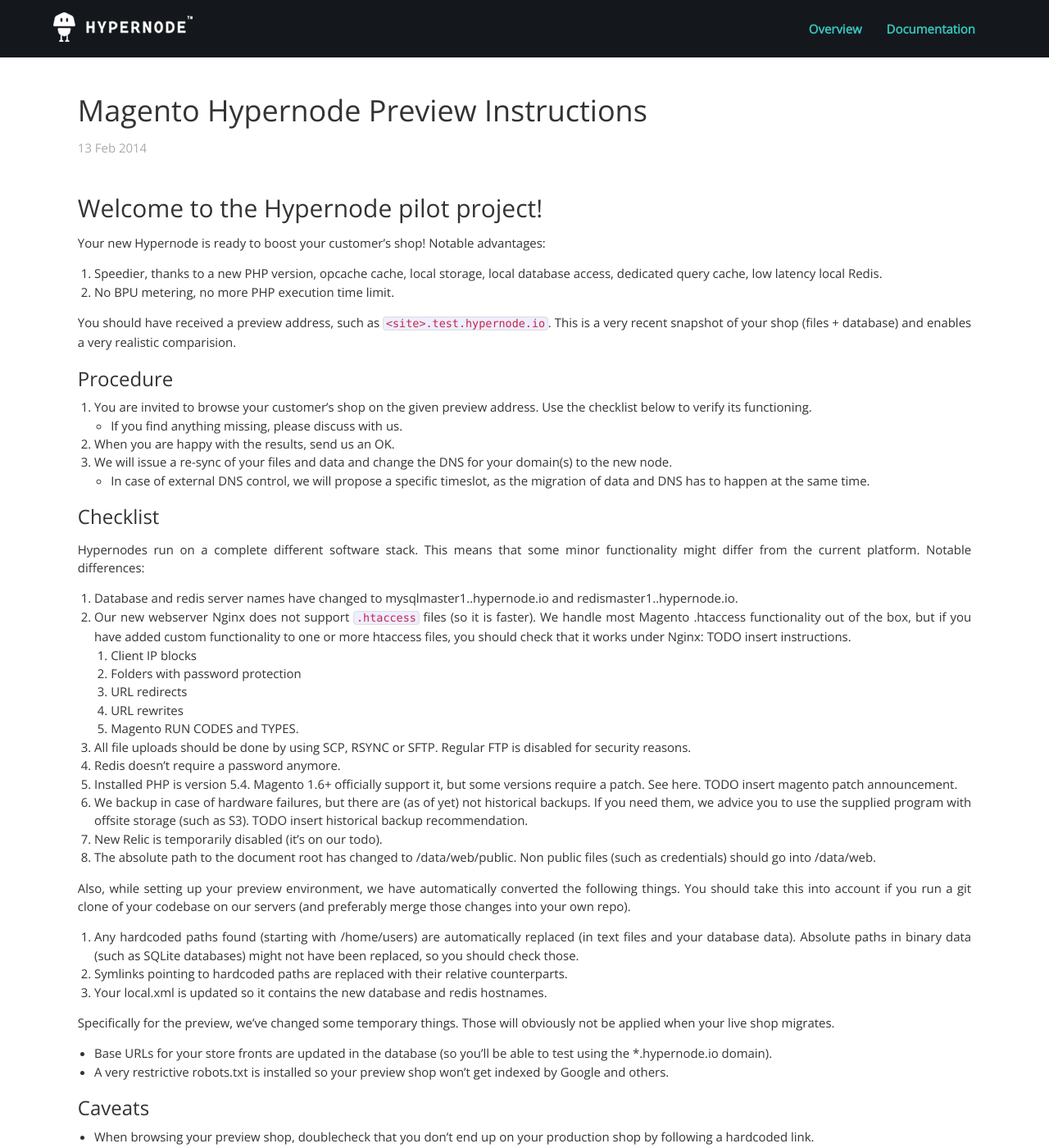
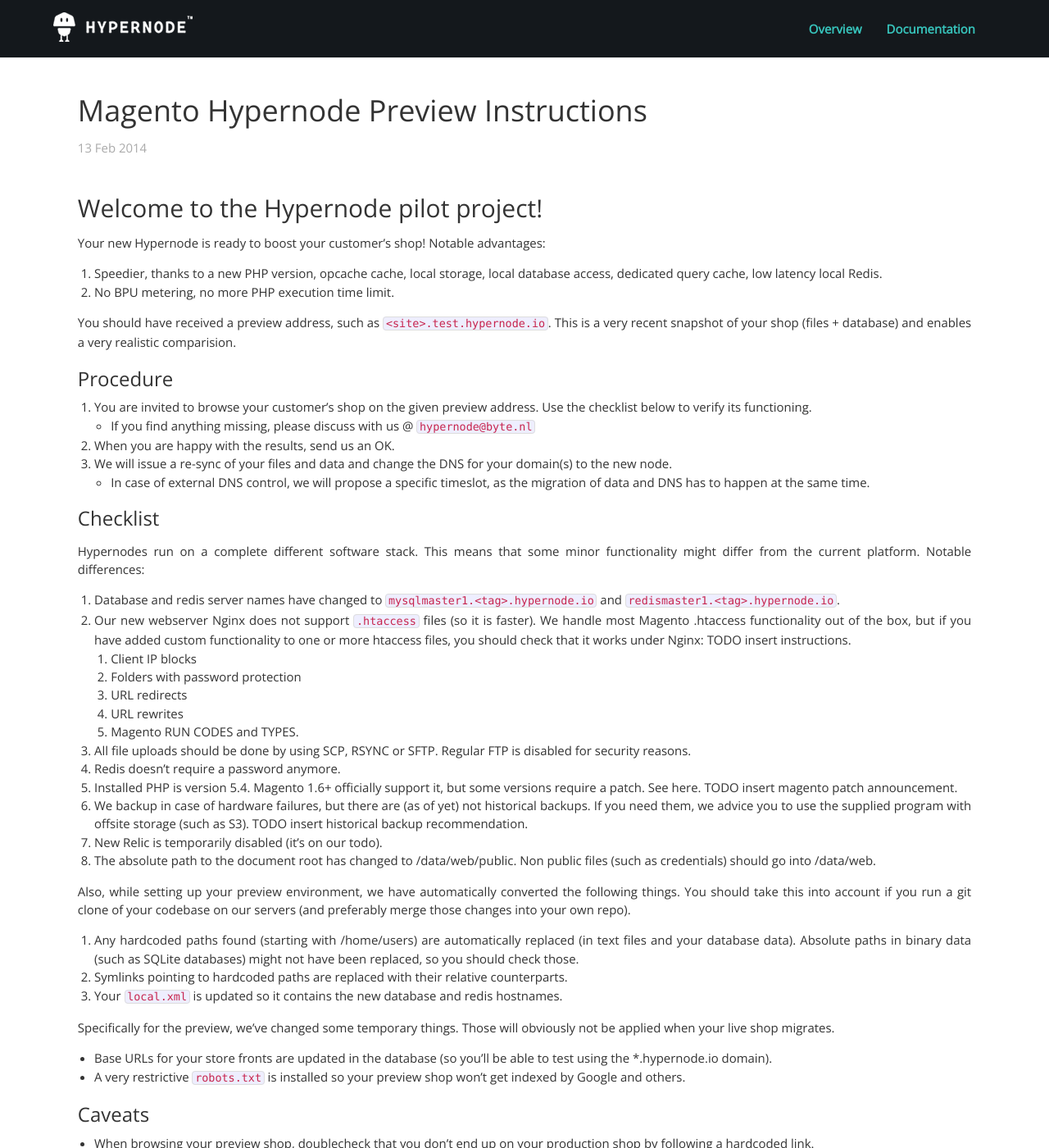
Before and after one commit to damnlie/hypernode.github.io, a Jekyll site: the page built from _posts/2014-02-13-preview-instructions.md, in a window 1280 px wide and 1400 px high. Shown: the whole window at 82% size. Built offline with Jekyll 4.4.1, drawn with Linux system fonts in a browser that asks for light colours; nearby versions of some CDN libraries; Markdown is read by kramdown in place of the engine named in the settings.

Commit message:
quotes and emailaddress

```diff
--- a/_posts/2014-02-13-preview-instructions.md
+++ b/_posts/2014-02-13-preview-instructions.md
@@ -19,7 +19,7 @@
 ### Procedure
 
 1. You are invited to browse your customer's shop on the given preview address. Use the checklist below to verify its functioning.
-    * If you find anything missing, please discuss with us.
+    * If you find anything missing, please discuss with us @ `hypernode@byte.nl`
 1. When you are happy with the results, send us an OK.
 1. We will issue a re-sync of your files and data and change the DNS for your domain(s) to the new node.
     * In case of external DNS control, we will propose a specific timeslot, as the migration of data and DNS has to happen at the same time.
@@ -28,7 +28,7 @@
 
 Hypernodes run on a complete different software stack. This means that some minor functionality might differ from the current platform. Notable differences:
 
-1. Database and redis server names have changed to mysqlmaster1.<tag>.hypernode.io and redismaster1.<tag>.hypernode.io.
+1. Database and redis server names have changed to `mysqlmaster1.<tag>.hypernode.io` and `redismaster1.<tag>.hypernode.io`.
 1. Our new webserver Nginx does not support `.htaccess` files (so it is faster). We handle most Magento .htaccess functionality out of the box, but if you have added custom functionality to one or more htaccess files, you should check that it works under Nginx: TODO insert instructions.
     1. Client IP blocks
     1. Folders with password protection
@@ -46,11 +46,11 @@
 
 1. Any hardcoded paths found (starting with /home/users) are automatically replaced (in text files and your database data). Absolute paths in binary data (such as SQLite databases) might not have been replaced, so you should check those.
 1. Symlinks pointing to hardcoded paths are replaced with their relative counterparts.
-1. Your local.xml is updated so it contains the new database and redis hostnames.
+1. Your `local.xml` is updated so it contains the new database and redis hostnames.
 
 Specifically for the preview, we've changed some temporary things. Those will obviously not be applied when your live shop migrates.
 * Base URLs for your store fronts are updated in the database (so you'll be able to test using the *.hypernode.io domain).
-* A very restrictive robots.txt is installed so your preview shop won't get indexed by Google and others.
+* A very restrictive `robots.txt` is installed so your preview shop won't get indexed by Google and others.
 
 ### Caveats
 
```
